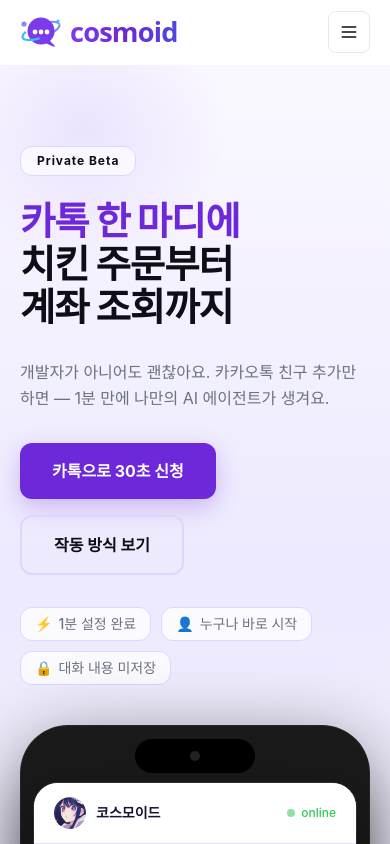
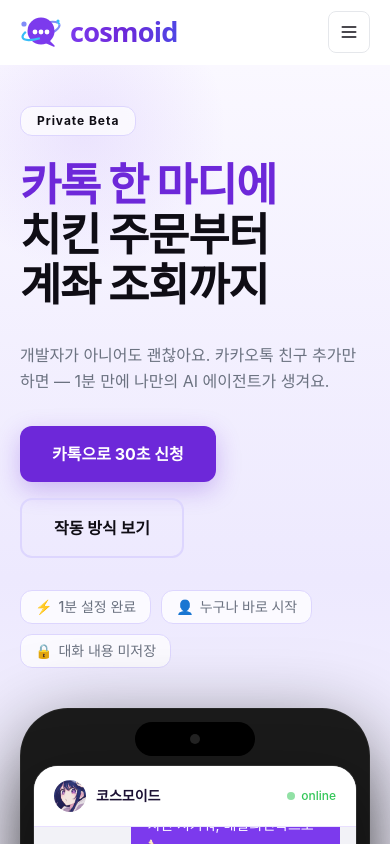
Before and after one commit to seojoonkim/cosmoid, a Next.js app: page / in a window 390 px wide. Shown: the top 844 px of the page. Built offline with nearby package versions, Linux system fonts and the light colour scheme; a web font is replaced by a local one.

Commit message:
fix: hero - larger h1 font on mobile, reduce top padding

```diff
--- a/src/components/Hero.tsx
+++ b/src/components/Hero.tsx
@@ -20,7 +20,7 @@ function TypingH1() {
 
   return (
     <h1 className="mt-6 font-black leading-[1.12] tracking-tight text-[var(--text)]"
-      style={{fontSize:"clamp(2.4rem, 5vw, 4rem)", wordBreak:"keep-all"}}>
+      style={{fontSize:"clamp(2.8rem, 6vw, 4rem)", wordBreak:"keep-all"}}>
       <span style={{display:"block", color:"var(--purple)"}}>카톡 한 마디에</span>
       <div style={{overflow:"hidden", minHeight:"2.4em"}}>
         <AnimatePresence mode="wait">
@@ -109,7 +109,7 @@ export default function Hero() {
   }, [visible]);
 
   return (
-    <section className="relative overflow-hidden py-20 md:py-28"
+    <section className="relative overflow-hidden pt-10 pb-20 md:pt-14 md:pb-28"
       style={{
         background: "linear-gradient(180deg, #faf8ff 0%, #ede9fe 40%, #ffffff 100%)",
       }}>
```
